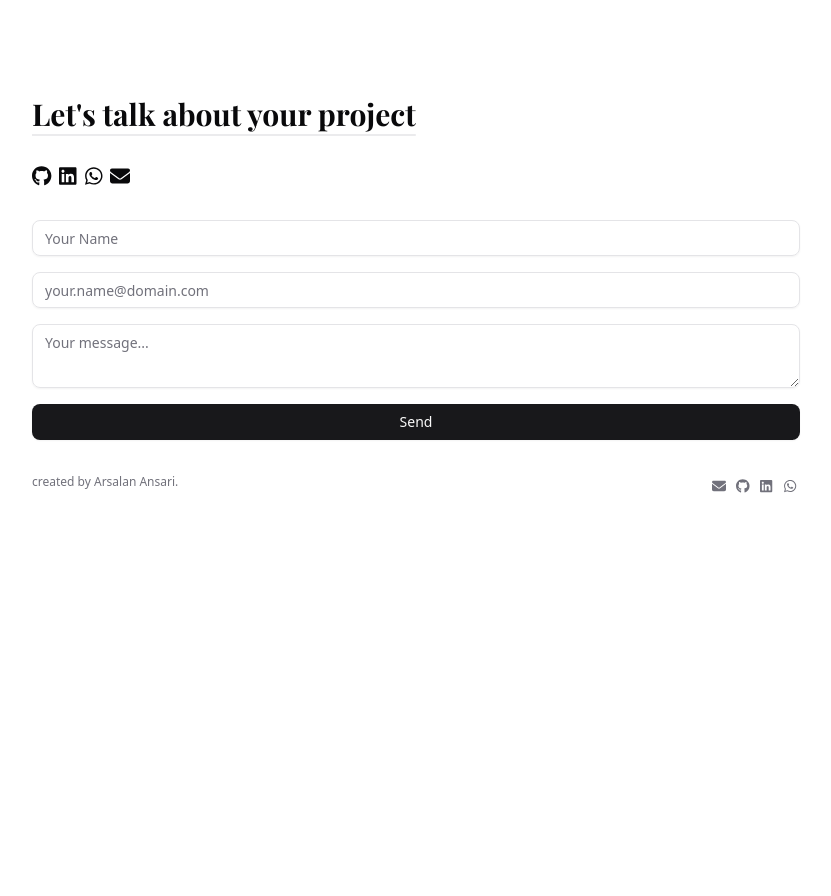
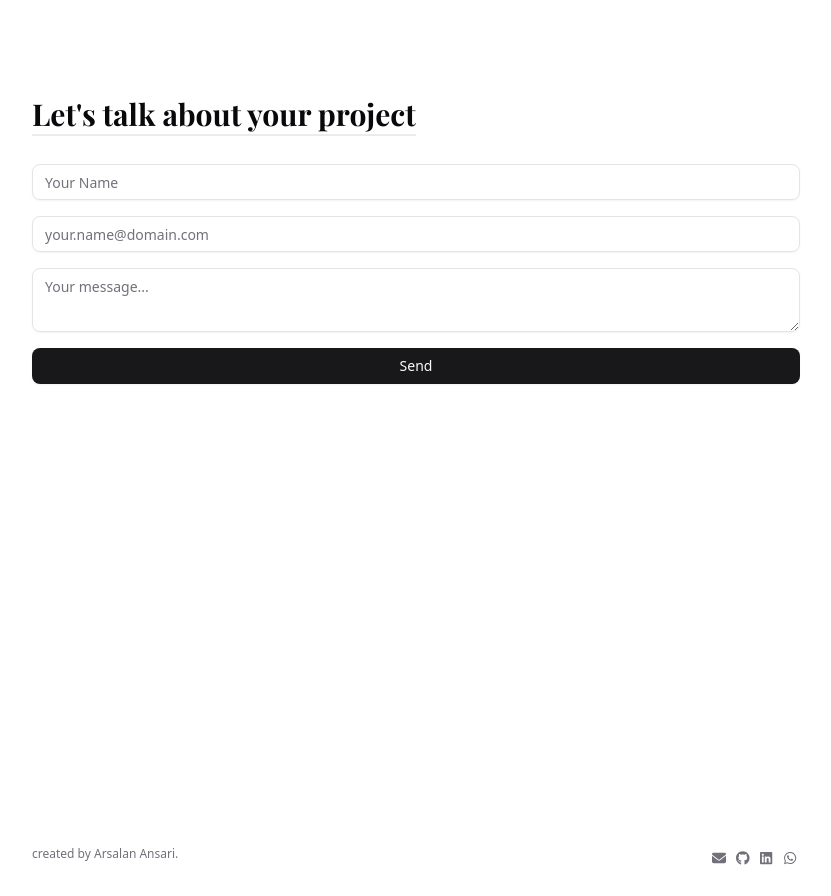
Before and after one commit to arsalanansariofficial/arsalanansariofficial, a Next.js app: page /contact in a window 1280 px wide. Shown: the whole page, without its empty margins (224-1055 px from the left). Built offline with nearby package versions, Linux system fonts and the light colour scheme; a web font is replaced by a local one.

Commit message:
Update contact page

```diff
--- a/app/contact/page.tsx
+++ b/app/contact/page.tsx
@@ -3,9 +3,6 @@
 import { z } from 'zod';
 import { toast } from 'sonner';
 import { FormEvent, useState } from 'react';
-import * as Icon from '@fortawesome/free-brands-svg-icons';
-import { faEnvelope } from '@fortawesome/free-solid-svg-icons';
-import { FontAwesomeIcon } from '@fortawesome/react-fontawesome';
 
 import { Input } from '@/components/ui/input';
 import { Button } from '@/components/ui/button';
@@ -45,34 +42,12 @@ export default function Page() {
   }
 
   return (
-    <main className="">
+    <main className="grow">
       <section className="container mx-auto max-w-3xl space-y-8">
         <header className="space-y-8">
           <h1 className="decoration-border/75 font-serif text-3xl font-bold underline decoration-2 underline-offset-8">
             Let&apos;s talk about your project
           </h1>
-          <ul className="flex gap-2">
-            <li>
-              <a href="https://github.com/arsalanansariofficial/arsalanansariofficial">
-                <FontAwesomeIcon icon={Icon.faGithub} size="lg" />
-              </a>
-            </li>
-            <li>
-              <a href="https://www.linkedin.com/in/arsalanansariofficial/">
-                <FontAwesomeIcon icon={Icon.faLinkedin} size="lg" />
-              </a>
-            </li>
-            <li>
-              <a href="https://wa.link/dnq2t8">
-                <FontAwesomeIcon icon={Icon.faWhatsapp} size="lg" />
-              </a>
-            </li>
-            <li>
-              <a href="mailto:theansaricompany@gmail.com?subject=Mail%20To%20Arsalan%20Ansari">
-                <FontAwesomeIcon icon={faEnvelope} size="lg" />
-              </a>
-            </li>
-          </ul>
         </header>
         <main>
           <form className="space-y-4" onSubmit={handleSend}>
```
